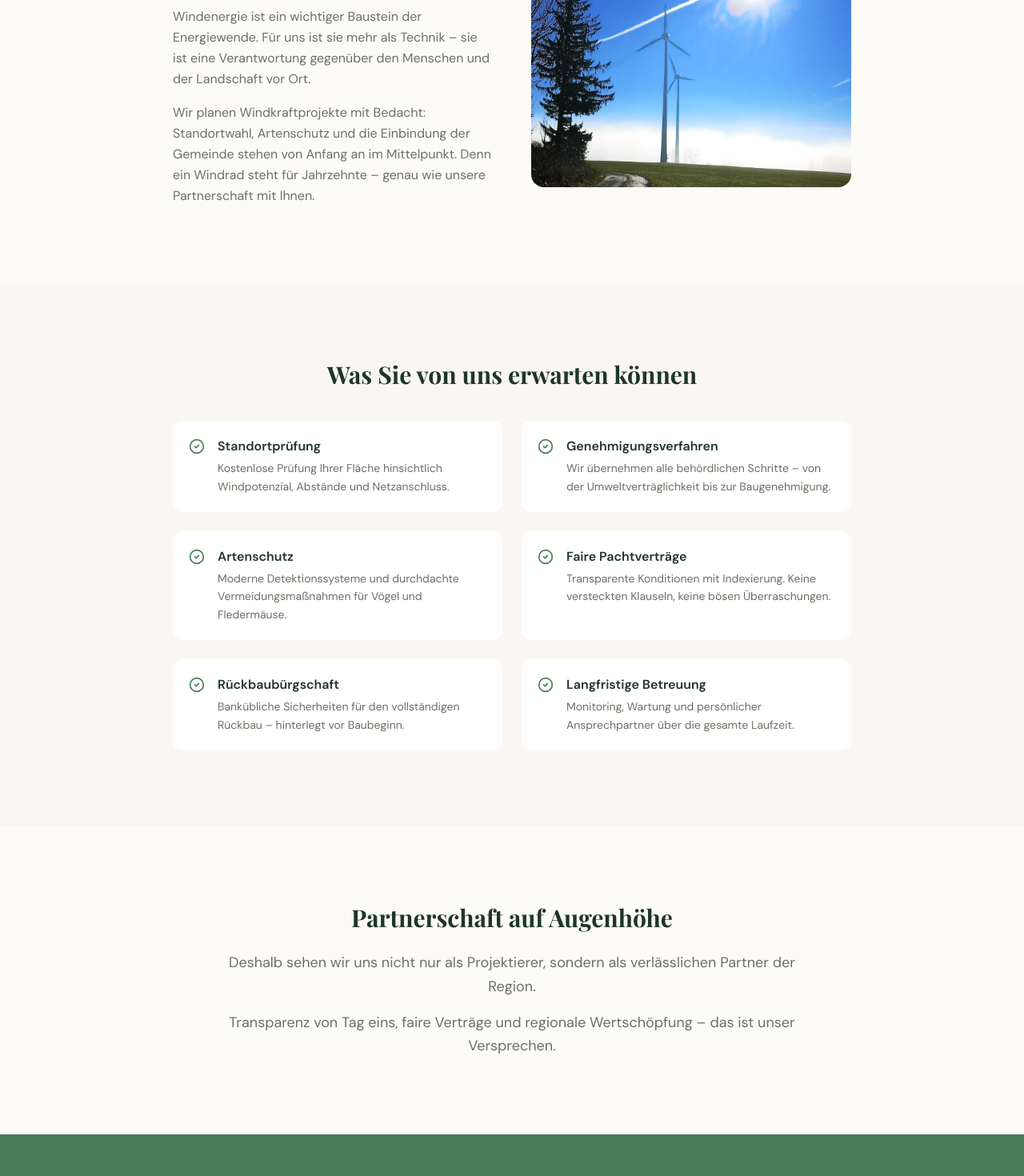
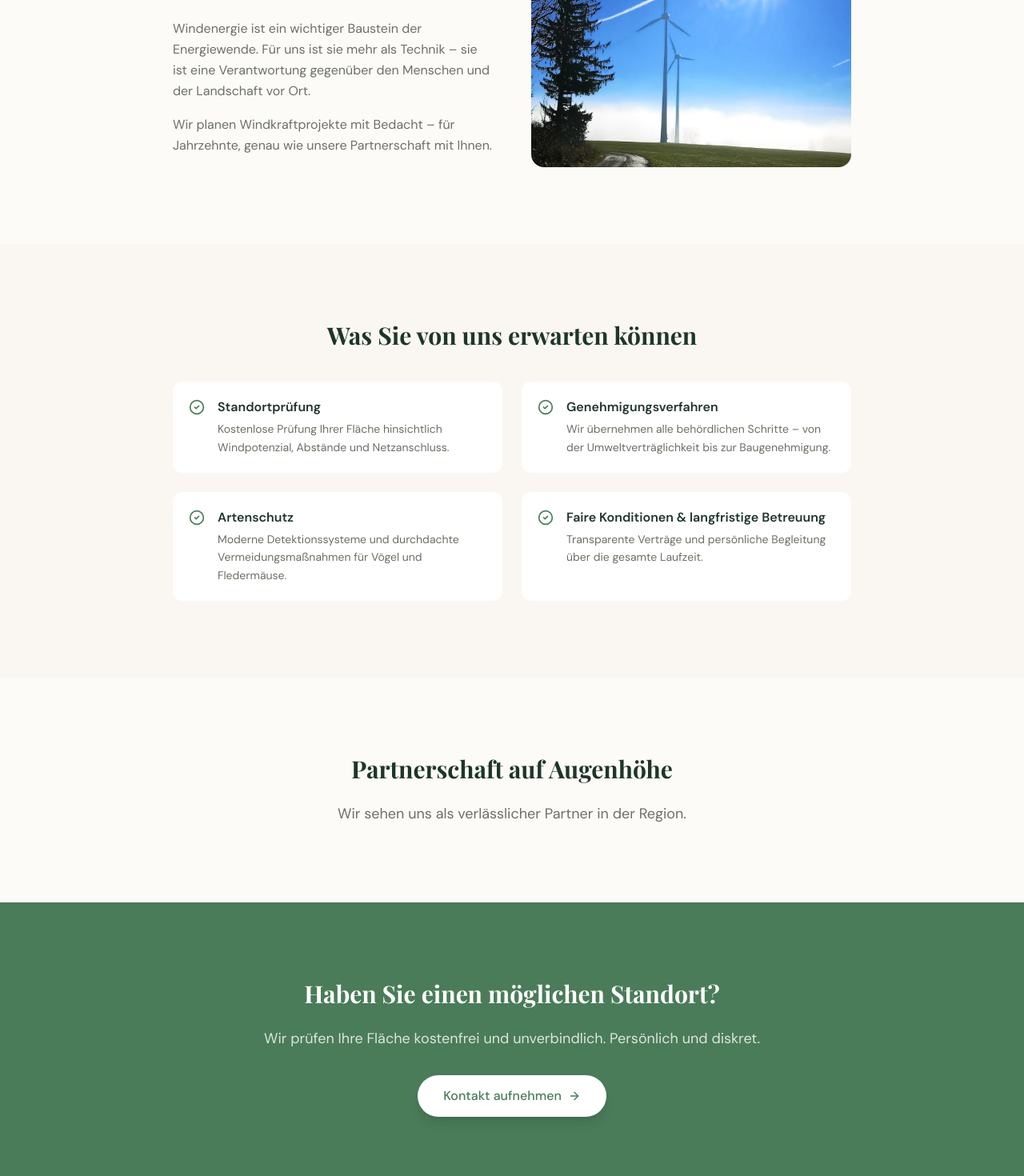
Before and after one commit to cedvaz/LEOGA2, a Next.js app: page /windkraft in a window 1280 px wide. Shown: the part 1100-2570 px from the top of the page at 80% size. Built offline with nearby package versions, Linux system fonts and the light colour scheme; a web font is replaced by a local one.

Commit message:
fix: text adjustments – Referenzen, Windkraft kürzen, Kontakt Anschrift

```diff
--- a/app/kontakt/page.tsx
+++ b/app/kontakt/page.tsx
@@ -65,7 +65,7 @@ export default function KontaktPage() {
                                         <div>
                                             <h3 className="font-semibold text-earth text-sm">Anschrift</h3>
                                             <p className="text-muted-foreground text-sm">
-                                                Alexander Gabler<br />
+                                                LEOGA GmbH<br />
                                                 Mozartstraße 2<br />
                                                 87435 Kempten
                                             </p>
--- a/app/ueber-uns/page.tsx
+++ b/app/ueber-uns/page.tsx
@@ -24,16 +24,16 @@ const referenzen = [
         objectPosition: "center top",
     },
     {
-        title: "Amperkraftwerk",
+        title: "Amper Kraftwerke Olching",
         type: "Wasserkraft",
-        description: "Wasserkraftwerk an der Amper – seit Jahren zuverlässig im Betrieb. Saubere Stromerzeugung, rund um die Uhr, regional verankert.",
+        description: "Seit vielen Jahrzehnten zuverlässig im Betrieb.",
         image: "/pictures/Alex_Referenzen_Amper.webp",
         alt: "Amperkraftwerk",
     },
     {
-        title: "Gewerbeimmobilie",
+        title: "Liegenschaft Zeppelinstraße Kempten",
         type: "Immobilie",
-        description: "Gewerbefläche in regionaler Lage. Durchdacht geplant, fair umgesetzt – in enger Abstimmung mit dem Eigentümer.",
+        description: "Gewerbefläche in regionaler Lage. Durchdacht geplant, fair umgesetzt.",
         image: "/pictures/Alex_Referenz_Gewerbe.webp",
         alt: "Gewerbeimmobilie",
     },
--- a/app/windkraft/page.tsx
+++ b/app/windkraft/page.tsx
@@ -33,7 +33,7 @@ export default function WindkraftPage() {
                                 Windenergie ist ein wichtiger Baustein der Energiewende. Für uns ist sie mehr als Technik – sie ist eine Verantwortung gegenüber den Menschen und der Landschaft vor Ort.
                             </p>
                             <p className="text-muted-foreground leading-relaxed">
-                                Wir planen Windkraftprojekte mit Bedacht: Standortwahl, Artenschutz und die Einbindung der Gemeinde stehen von Anfang an im Mittelpunkt. Denn ein Windrad steht für Jahrzehnte – genau wie unsere Partnerschaft mit Ihnen.
+                                Wir planen Windkraftprojekte mit Bedacht – für Jahrzehnte, genau wie unsere Partnerschaft mit Ihnen.
                             </p>
                         </div>
                         <div className="relative aspect-[4/3] rounded-2xl overflow-hidden">
@@ -59,9 +59,7 @@ export default function WindkraftPage() {
                             { title: "Standortprüfung", text: "Kostenlose Prüfung Ihrer Fläche hinsichtlich Windpotenzial, Abstände und Netzanschluss." },
                             { title: "Genehmigungsverfahren", text: "Wir übernehmen alle behördlichen Schritte – von der Umweltverträglichkeit bis zur Baugenehmigung." },
                             { title: "Artenschutz", text: "Moderne Detektionssysteme und durchdachte Vermeidungsmaßnahmen für Vögel und Fledermäuse." },
-                            { title: "Faire Pachtverträge", text: "Transparente Konditionen mit Indexierung. Keine versteckten Klauseln, keine bösen Überraschungen." },
-                            { title: "Rückbaubürgschaft", text: "Bankübliche Sicherheiten für den vollständigen Rückbau – hinterlegt vor Baubeginn." },
-                            { title: "Langfristige Betreuung", text: "Monitoring, Wartung und persönlicher Ansprechpartner über die gesamte Laufzeit." },
+                            { title: "Faire Konditionen & langfristige Betreuung", text: "Transparente Verträge und persönliche Begleitung über die gesamte Laufzeit." },
                         ].map((item, i) => (
                             <div key={i} className="flex gap-4 items-start bg-white rounded-xl p-5">
                                 <CheckCircle2 size={20} className="text-primary mt-0.5 shrink-0" />
@@ -81,11 +79,8 @@ export default function WindkraftPage() {
                     <h2 className="text-2xl md:text-3xl font-serif font-bold text-earth mb-6">
                         Partnerschaft auf Augenhöhe
                     </h2>
-                    <p className="text-muted-foreground text-lg leading-relaxed mb-4">
-                        Deshalb sehen wir uns nicht nur als Projektierer, sondern als verlässlichen Partner der Region.
-                    </p>
                     <p className="text-muted-foreground text-lg leading-relaxed">
-                        Transparenz von Tag eins, faire Verträge und regionale Wertschöpfung – das ist unser Versprechen.
+                        Wir sehen uns als verlässlicher Partner in der Region.
                     </p>
                 </div>
             </section>
```
